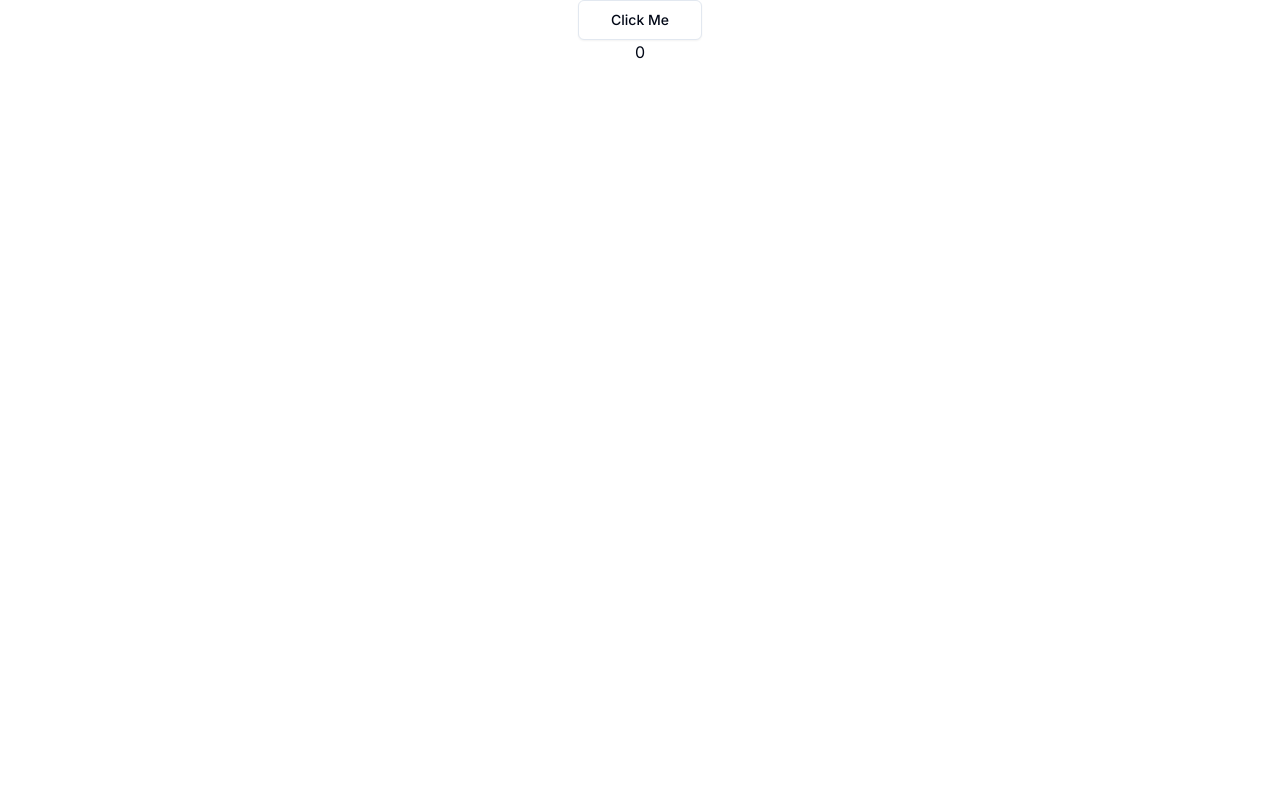
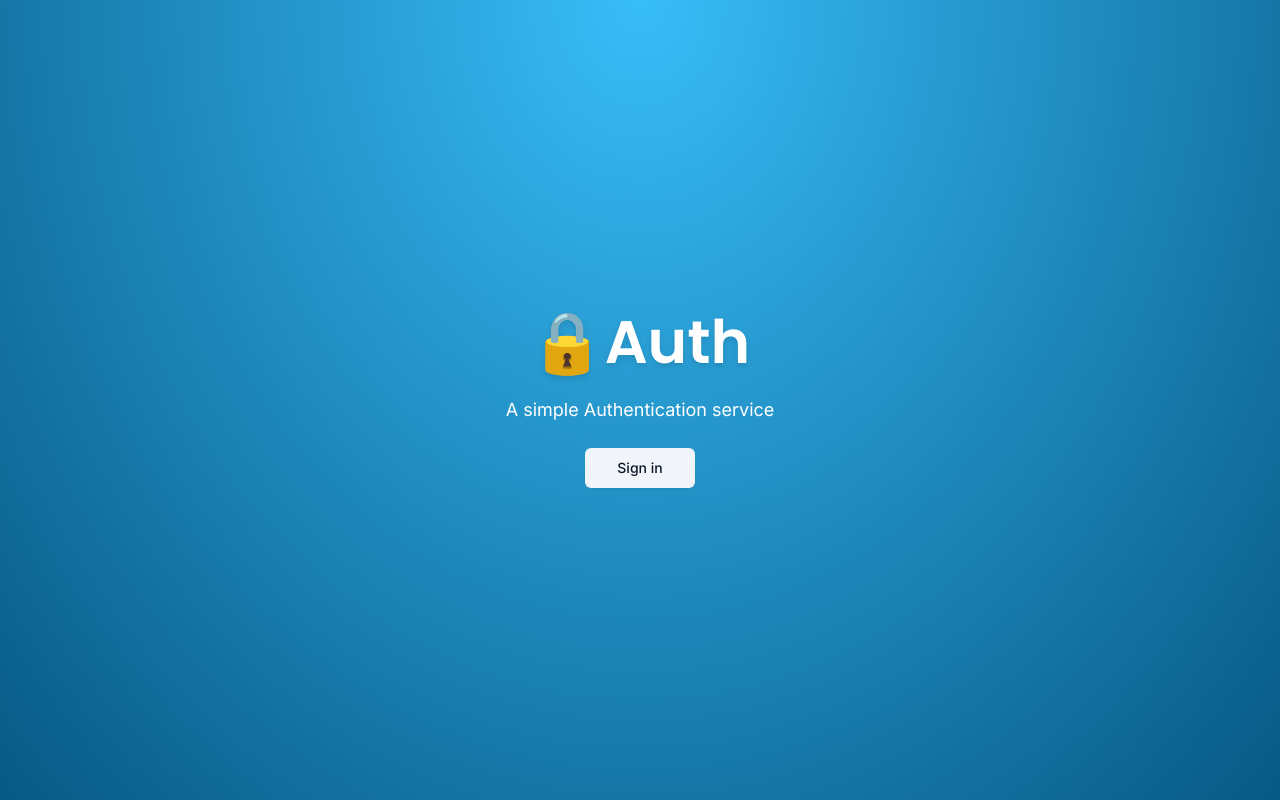
Before and after one commit to LovepreetSingh12/next-auth-v5, a Next.js app: page / in a window 1280 px wide. Built offline with nearby package versions, Linux system fonts and the light colour scheme.

Commit message:
Added Home page and Login Button Component

```diff
--- a/app/globals.css
+++ b/app/globals.css
@@ -1,6 +1,10 @@
 @tailwind base;
 @tailwind components;
 @tailwind utilities;
+
+html,body,:root {
+  height: 100%;
+}
 
 @layer base {
   :root {
--- a/app/page.tsx
+++ b/app/page.tsx
@@ -1,18 +1,37 @@
-"use client"
+import { Poppins } from "next/font/google";
+import { cn } from "@/lib/utils";
 import { Button } from "@/components/ui/button";
-import { useState } from "react";
+import LoginButton from "@/components/auth/login-button";
 
+const font = Poppins({
+  subsets : ["latin"],
+  weight : ["600"]
+})
 export default function Home() {
-  const [count, setCount] = useState(0);
-  const handleClick = () => {
-    setCount(count + 1);
-  }
   return (
-    <div className="flex flex-col items-center">
-      <Button size="lg" variant="outline" onClick={handleClick}>
-        Click Me
-      </Button>
-      <p>{count}</p>
-    </div>
+    <main className="flex h-full flex-col items-center justify-center
+    bg-[radial-gradient(ellipse_at_top,_var(--tw-gradient-stops))]
+    from-sky-400 to-sky-800">
+
+      <div className="space-y-6 text-center">
+        <h1 className={cn(
+            "text-6xl font-semibold text-white drop-shadow-md",
+            font.className
+          )}>
+          🔒Auth
+        </h1>
+        <p className="text-white text-lg">
+          A simple Authentication service
+        </p>
+        <div>
+          <LoginButton>
+            <Button variant="secondary" size="lg">
+              Sign in
+            </Button>
+          </LoginButton>
+        </div>
+      </div>
+
+    </main>
   );
 }
--- /dev/null
+++ b/components/auth/login-button.tsx
@@ -0,0 +1,36 @@
+"use client"
+
+import { useRouter } from "next/navigation"
+
+interface LoginButtonProps {
+    children : React.ReactNode,
+    mode? : "modal" | "redirect",
+    asChild? : boolean
+}
+
+export default function LoginButton({
+    children,
+    mode = "redirect",
+    asChild
+} : LoginButtonProps) {
+
+    if(mode === 'modal') {
+        return (
+            <span>
+                TODO : Yet to be implemented
+            </span>
+        )
+    }
+
+    const router = useRouter();
+
+    const onClick = () => {
+        router.push("/auth/login");
+    }
+    return (
+        <span onClick={onClick} className="cursor-pointer">
+            {children}
+        </span>
+    )
+
+}
```
